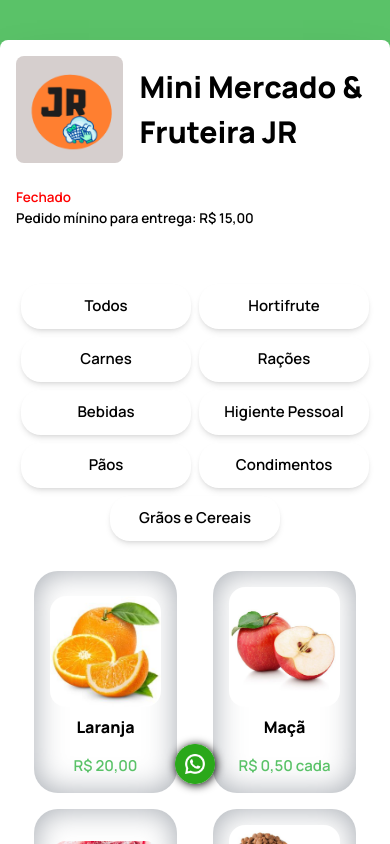
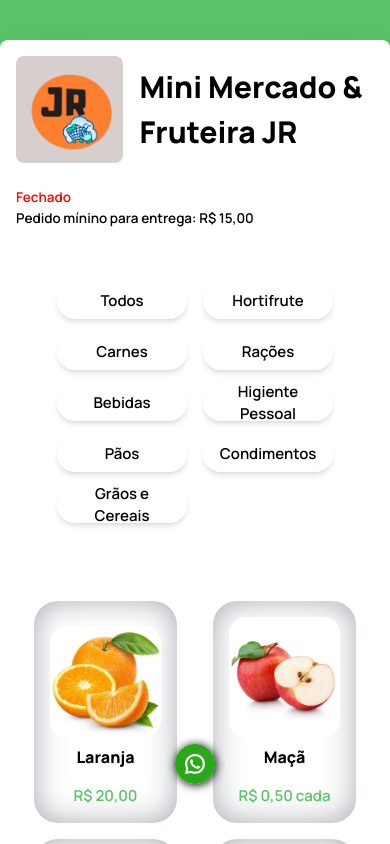
Before and after one commit to euukc/mini-mercadoJR, a Next.js app: page / in a window 390 px wide. Shown: the top 844 px of the page. Built offline with nearby package versions, Linux system fonts and the light colour scheme.

Commit message:
feat: melhorar design e experiência do usuário nas páginas de produtos

```diff
--- a/src/app/components/Apresentacao.jsx
+++ b/src/app/components/Apresentacao.jsx
@@ -3,99 +3,7 @@ import Menu from './Menu';
 import { useState, useEffect } from 'react';
 import Link from 'next/link';
 import ProductList from '../components/ProductList';
-
-
-const productsData = [
-  {
-    "id": 1,
-    "name": "Laranja",
-    "image": "/laranja.jpg",
-    "price": "R$ 20,00",
-    "description": "",
-    "category": "Hortifrute"
-  },
-  {
-    "id": 2,
-    "name": "Maçã",
-    "image": "/maça.jpg",
-    "price": "R$ 0,50 cada",
-    "description": "",
-    "category": "Hortifrute"
-  },
-  {
-    "id": 3,
-    "name": "Costela congelada",
-    "image": "/carne-congelada.jpg",
-    "price": "R$ 30,00",
-    "description": "",
-    "category": "Carnes"
-  },
-  {
-    "id": 4,
-    "name": "Ração para cachorro",
-    "image": "/raçao-cachorro.jpg",
-    "price": "R$ 20,00",
-    "description": "",
-    "category": "Rações"
-  },
-  {
-    "id": 4,
-    "name": "Coca-cola garrafa 2L",
-    "image": "/coca-cola.jpg",
-    "price": "R$ 20,00",
-    "description": "",
-    "category": "Bebidas"
-  },
-  {
-    "id": 4,
-    "name": "Sprite garrafa 2L",
-    "image": "/sprite.jpg",
-    "price": "R$ 20,00",
-    "description": "",
-    "category": "Bebidas"
-  },
-  {
-    "id": 4,
-    "name": "Sabonete Palmolive",
-    "image": "/sabonete-palmolive.jpg",
-    "price": "R$ 20,00",
-    "description": "",
-    "category": "Higiente Pessoal"
-  },
-  {
-    "id": 4,
-    "name": "Pão Panco Integral",
-    "image": "/pao-panco-integral.jpg",
-    "price": "R$ 20,00",
-    "description": "",
-    "category": "Pãos"
-  },
-  {
-    "id": 4,
-    "name": "Pão Francês",
-    "image": "/pao-frances.jpg",
-    "price": "R$ 20,00",
-    "description": "",
-    "category": "Pãos"
-  },
-  {
-    "id": 4,
-    "name": "Ketchup",
-    "image": "/ketchup.jpg",
-    "price": "R$ 20,00",
-    "description": "",
-    "category": "Condimentos"
-  },
-  {
-    "id": 4,
-    "name": "Arroz Camil 5kg",
-    "image": "/arroz-5kg.jpg",
-    "price": "R$ 20,00",
-    "description": "",
-    "category": "Grãos e Cereais"
-  },
-
-];
+import productsData from '../data/products.json';
 
 
 
@@ -112,7 +20,7 @@ export default function Apresentacao() {
     useEffect(() => {
       const intervalId = setInterval(() => {
         setStatus(getStatus());
-      }, 60000);  //faz com que o estado status seja atualizado a cada minuto para garantir que o status ('Aberto' ou 'Fechado') esteja correto, mesmo que o usuário mantenha a página aberta por um longo período.
+      }, 60000);
 
       return () => clearInterval(intervalId);
     }, [status]);
--- a/src/app/components/Menu.jsx
+++ b/src/app/components/Menu.jsx
@@ -2,14 +2,14 @@
 
 export default function Menu({ categories, onSelectCategory }) {
     return (
-        <section className="md:w-[100%] h-[15px] rounded bg-white flex justify-center md:pt-4 pt-2 md:text-[16px] text-[15px] flex-wrap mb-[150px] mt-12">
+        <section className="md:w-[100%] h-[15px] rounded bg-white flex justify-center md:pt-4 pt-2 md:text-[16px] text-[15px] flex-wrap mb-[180px] mt-12">
 
-            <ul className="flex gap-2 md:gap-4 flex-wrap justify-center md:justify-center">
+            <ul className="grid grid-cols-2 md:flex md:flex-wrap gap-4 justify-center">
                 {categories.map((category) => (
                     <li id="menu-navbar"
                         key={category}
                         onClick={() => onSelectCategory(category)}
-                        className="cursor-pointer shadow-md py-2 px-4 min-w-[200px] text-center">
+                        className="cursor-pointer shadow-md md:py-2 md:px-4 md:min-w-[200px] text-center">
                         {category}
                     </li>
                 ))}
--- /dev/null
+++ b/src/app/data/products.json
@@ -0,0 +1,90 @@
+[
+    {
+      "id": 1,
+      "name": "Laranja",
+      "image": "/laranja.jpg",
+      "price": "R$ 20,00",
+      "description": "",
+      "category": "Hortifrute"
+    },
+    {
+      "id": 2,
+      "name": "Maçã",
+      "image": "/maça.jpg",
+      "price": "R$ 0,50 cada",
+      "description": "",
+      "category": "Hortifrute"
+    },
+    {
+      "id": 3,
+      "name": "Costela congelada",
+      "image": "/carne-congelada.jpg",
+      "price": "R$ 30,00",
+      "description": "",
+      "category": "Carnes"
+    },
+    {
+      "id": 4,
+      "name": "Ração para cachorro",
+      "image": "/raçao-cachorro.jpg",
+      "price": "R$ 20,00",
+      "description": "",
+      "category": "Rações"
+    },
+    {
+      "id": 5,
+      "name": "Coca-cola garrafa 2L",
+      "image": "/coca-cola.jpg",
+      "price": "R$ 20,00",
+      "description": "",
+      "category": "Bebidas"
+    },
+    {
+      "id": 6,
+      "name": "Sprite garrafa 2L",
+      "image": "/sprite.jpg",
+      "price": "R$ 20,00",
+      "description": "",
+      "category": "Bebidas"
+    },
+    {
+      "id": 7,
+      "name": "Sabonete Palmolive",
+      "image": "/sabonete-palmolive.jpg",
+      "price": "R$ 20,00",
+      "description": "",
+      "category": "Higiente Pessoal"
+    },
+    {
+      "id": 8,
+      "name": "Pão Panco Integral",
+      "image": "/pao-panco-integral.jpg",
+      "price": "R$ 20,00",
+      "description": "",
+      "category": "Pãos"
+    },
+    {
+      "id": 9,
+      "name": "Pão Francês",
+      "image": "/pao-frances.jpg",
+      "price": "R$ 20,00",
+      "description": "",
+      "category": "Pãos"
+    },
+    {
+      "id": 10,
+      "name": "Ketchup",
+      "image": "/ketchup.jpg",
+      "price": "R$ 20,00",
+      "description": "",
+      "category": "Condimentos"
+    },
+    {
+      "id": 11,
+      "name": "Arroz Camil 5kg",
+      "image": "/arroz-5kg.jpg",
+      "price": "R$ 20,00",
+      "description": "",
+      "category": "Grãos e Cereais"
+    }
+  ]
--- a/src/app/globals.scss
+++ b/src/app/globals.scss
@@ -29,8 +29,13 @@
 
 @media(max-width: 574px) {
   #menu-navbar {
-    min-width: 170px;
-    height: 45px;
+    min-width: 130px;
+    height: 35px;
+    padding: 15px;
+  }
+
+  #menu-navbar:hover {
+    background-color: #5ac268;
   }
 
 }
```
